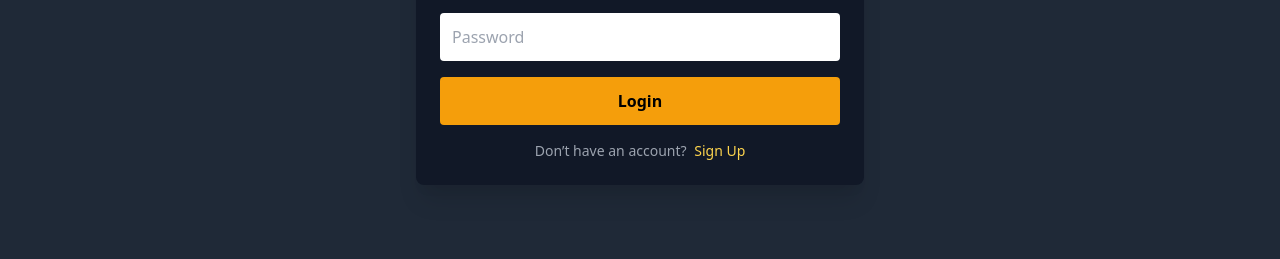
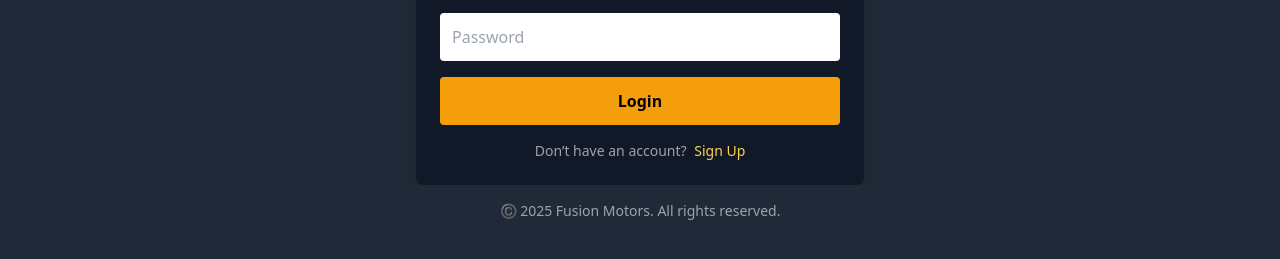
Before and after one commit to jonpaulauguste/AUTOBOTS---INFO1601-Project-main, a plain HTML site: page public/login.html in a window 1280 px wide. Shown: the part 279-538 px from the top of the page. Drawn offline with nearby package versions, Linux system fonts and the light colour scheme; no server answers.

Commit message:
added footer

```diff
--- a/public/login.html
+++ b/public/login.html
@@ -71,6 +71,10 @@
       </p>
     </form>
   </main>
+
+  <footer class="bg-gray-800 text-center p-4 text-sm text-gray-400">
+    ©️ 2025 Fusion Motors. All rights reserved.
+  </footer>
 
   <script type="module">
     import { auth, db } from './firebase.js';
```
Also changed, not shown: public/search.html (+6 -0 lines), public/signup.html (+4 -0 lines).
